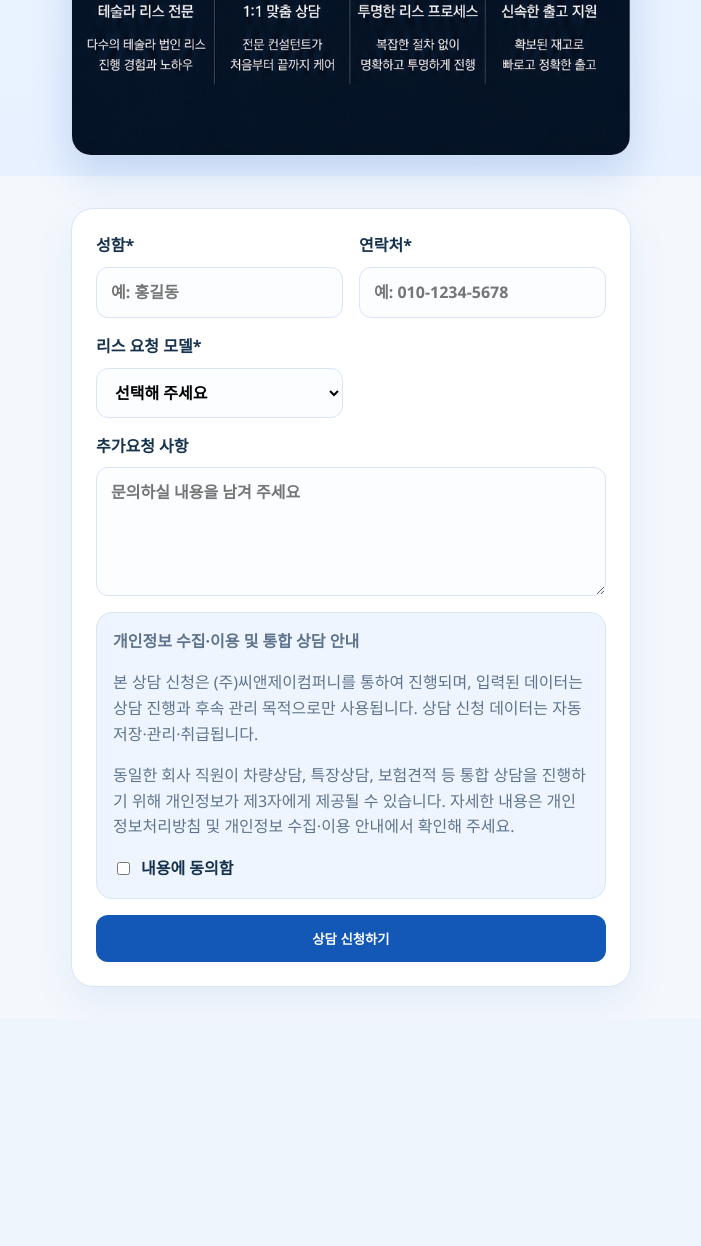
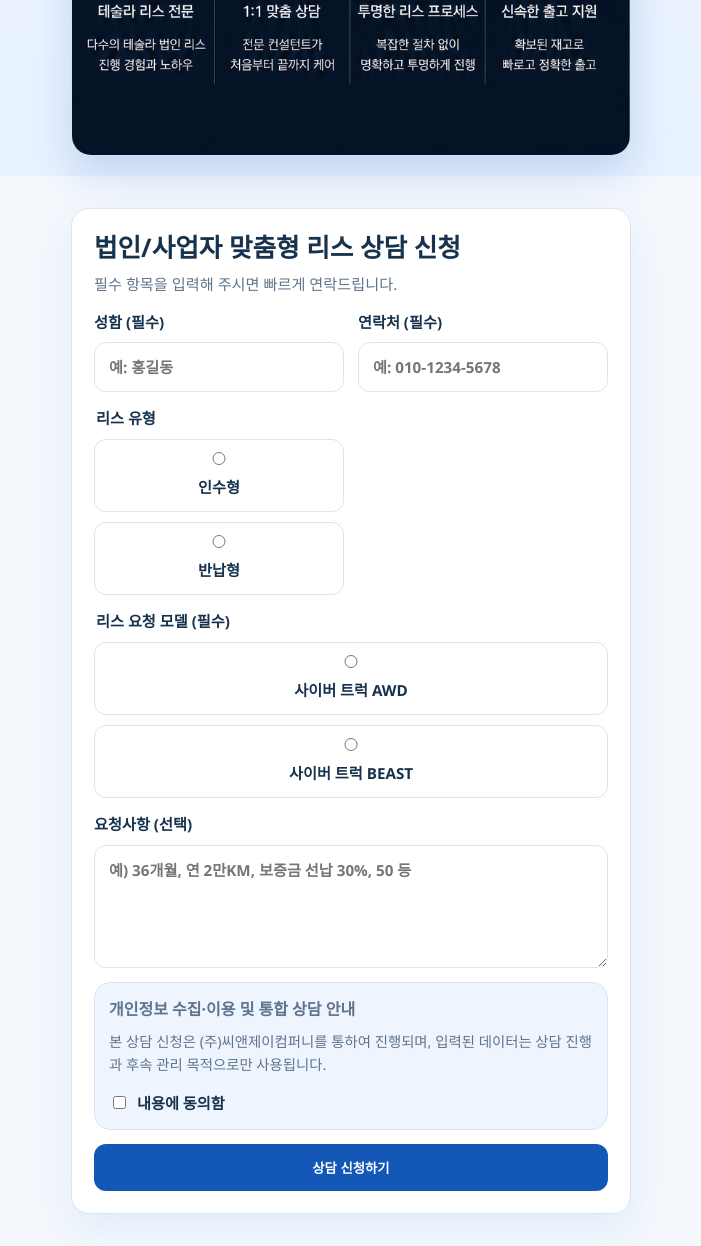
Before and after one commit to sujinchoo/Promotion_Truck_Platform, a Flask app: page /tesla in a window 1280 px wide. Shown: the part 1398-2644 px from the top of the page, without its empty margins (289-990 px from the left). Before the commit the page ends 2385 px from the top, so only its background shows below. Run offline with Flask 3, Linux system fonts and the light colour scheme.

Commit message:
Make lease type selection radio-based for simpler UX

```diff
--- a/static/css/style.css
+++ b/static/css/style.css
@@ -209,6 +209,80 @@ nav { display: flex; gap: 18px; color: var(--muted); font-weight: 600; flex-wrap
     width: min(100%, 560px);
     margin: 0 auto;
 }
+
+.tesla-simple-form {
+    grid-template-columns: 1fr 1fr;
+    gap: 14px;
+    padding: 22px;
+    border-radius: 18px;
+}
+.tesla-simple-form .form-head,
+.tesla-simple-form .wide {
+    grid-column: 1 / -1;
+}
+.tesla-simple-form .form-head h2 {
+    margin: 0;
+    font-size: clamp(1.25rem, 3.8vw, 1.6rem);
+    line-height: 1.35;
+}
+.tesla-simple-form .form-head p {
+    margin: 6px 0 0;
+    color: var(--muted);
+    font-size: 0.95rem;
+}
+.tesla-simple-form label {
+    font-size: 0.95rem;
+}
+.tesla-simple-form input,
+.tesla-simple-form select,
+.tesla-simple-form textarea {
+    background: #fff;
+}
+.tesla-simple-form .consent-box {
+    padding: 14px;
+}
+.tesla-simple-form .consent-box p {
+    margin: 8px 0 0;
+    font-size: 0.9rem;
+}
+.tesla-simple-form .lease-choice,
+.tesla-simple-form .model-choice {
+    margin: 0;
+    padding: 0;
+    border: 0;
+}
+.tesla-simple-form .lease-choice legend,
+.tesla-simple-form .model-choice legend {
+    margin-bottom: 8px;
+    font-weight: 700;
+    font-size: 0.95rem;
+}
+.tesla-simple-form .choice-options {
+    display: grid;
+    gap: 10px;
+}
+.tesla-simple-form .choice-option {
+    display: flex;
+    align-items: center;
+    gap: 10px;
+    border: 1px solid var(--border);
+    border-radius: 12px;
+    padding: 12px 14px;
+    background: #fff;
+    cursor: pointer;
+    transition: border-color .2s ease, box-shadow .2s ease;
+}
+.tesla-simple-form .choice-option:hover {
+    border-color: #a8c4ea;
+}
+.tesla-simple-form .choice-option input[type="radio"] {
+    margin: 0;
+    accent-color: var(--primary);
+}
+.tesla-simple-form .choice-option:has(input[type="radio"]:checked) {
+    border-color: var(--primary);
+    box-shadow: 0 0 0 3px rgba(19, 88, 182, 0.12);
+}
 .mobile-top-banner img {
     display: block;
     width: 100%;
@@ -256,6 +330,10 @@ nav { display: flex; gap: 18px; color: var(--muted); font-weight: 600; flex-wrap
     }
     .row-between, .header-inner, .header-actions { flex-direction: column; align-items: flex-start; }
     .hero { padding-top: 48px; }
+    .tesla-simple-form {
+        grid-template-columns: 1fr;
+        padding: 18px;
+    }
 }
 
 
--- a/templates/partials/tesla_consult_form.html
+++ b/templates/partials/tesla_consult_form.html
@@ -1,38 +1,62 @@
-<form class="lead-form" method="post" action="{{ url_for('create_lead') }}">
+<form class="lead-form tesla-simple-form" method="post" action="{{ url_for('create_lead') }}">
     <input type="hidden" name="utm_source" value="{{ request.args.get('utm_source', '') }}">
     <input type="hidden" name="utm_medium" value="{{ request.args.get('utm_medium', '') }}">
     <input type="hidden" name="utm_campaign" value="{{ request.args.get('utm_campaign', '') }}">
     <input type="hidden" name="landing_page" value="{{ landing_page|default('tesla_ad') }}">
     <input type="hidden" name="region" value="테슬라 랜딩페이지">
 
-    <label>성함*
+    <div class="form-head">
+        <h2>법인/사업자 맞춤형 리스 상담 신청</h2>
+        <p>필수 항목을 입력해 주시면 빠르게 연락드립니다.</p>
+    </div>
+
+    <label>성함 (필수)
         <input type="text" name="name" placeholder="예: 홍길동" required>
     </label>
-    <label>연락처*
+    <label>연락처 (필수)
         <input type="text" name="phone" placeholder="예: 010-1234-5678" required>
     </label>
-    <label>리스 요청 모델*
-        <select name="vehicle_type" required>
-            <option value="">선택해 주세요</option>
-            <option value="모델 3">모델 3</option>
-            <option value="모델 Y">모델 Y</option>
-            <option value="모델 S">모델 S</option>
-            <option value="모델 X">모델 X</option>
-            <option value="사이버트럭">사이버트럭</option>
-            <option value="상담 후 결정">상담 후 결정</option>
-        </select>
+
+    <fieldset class="lease-choice">
+        <legend>리스 유형</legend>
+        <div class="choice-options" role="radiogroup" aria-label="리스 유형">
+            <label class="choice-option" for="lease-buyout">
+                <input id="lease-buyout" type="radio" name="lease_type" value="인수형">
+                <span>인수형</span>
+            </label>
+            <label class="choice-option" for="lease-return">
+                <input id="lease-return" type="radio" name="lease_type" value="반납형">
+                <span>반납형</span>
+            </label>
+        </div>
+    </fieldset>
+
+    <fieldset class="model-choice wide">
+        <legend>리스 요청 모델 (필수)</legend>
+        <div class="choice-options" role="radiogroup" aria-label="리스 요청 모델">
+            <label class="choice-option" for="model-awd">
+                <input id="model-awd" type="radio" name="vehicle_type" value="사이버 트럭 AWD" required>
+                <span>사이버 트럭 AWD</span>
+            </label>
+            <label class="choice-option" for="model-beast">
+                <input id="model-beast" type="radio" name="vehicle_type" value="사이버 트럭 BEAST" required>
+                <span>사이버 트럭 BEAST</span>
+            </label>
+        </div>
+    </fieldset>
+
+    <label class="wide">요청사항 (선택)
+        <textarea name="message" rows="4" placeholder="예) 36개월, 연 2만KM, 보증금 선납 30%, 50 등"></textarea>
     </label>
-    <label>추가요청 사항
-        <textarea name="message" rows="4" placeholder="문의하실 내용을 남겨 주세요"></textarea>
-    </label>
-    <div class="consent-box">
+
+    <div class="consent-box wide">
         <strong>개인정보 수집·이용 및 통합 상담 안내</strong>
-        <p>본 상담 신청은 (주)씨앤제이컴퍼니를 통하여 진행되며, 입력된 데이터는 상담 진행과 후속 관리 목적으로만 사용됩니다. 상담 신청 데이터는 자동 저장·관리·취급됩니다.</p>
-        <p>동일한 회사 직원이 차량상담, 특장상담, 보험견적 등 통합 상담을 진행하기 위해 개인정보가 제3자에게 제공될 수 있습니다. 자세한 내용은 <a href="{{ url_for('privacy_policy') }}">개인정보처리방침</a> 및 <a href="{{ url_for('privacy_consent') }}">개인정보 수집·이용 안내</a>에서 확인해 주세요.</p>
+        <p>본 상담 신청은 (주)씨앤제이컴퍼니를 통하여 진행되며, 입력된 데이터는 상담 진행과 후속 관리 목적으로만 사용됩니다.</p>
         <label class="consent-check">
             <input type="checkbox" name="privacy_agree" value="yes" required>
             <span>내용에 동의함</span>
         </label>
     </div>
-    <button type="submit" class="btn btn-primary full">상담 신청하기</button>
+
+    <button type="submit" class="btn btn-primary full wide">상담 신청하기</button>
 </form>
```
